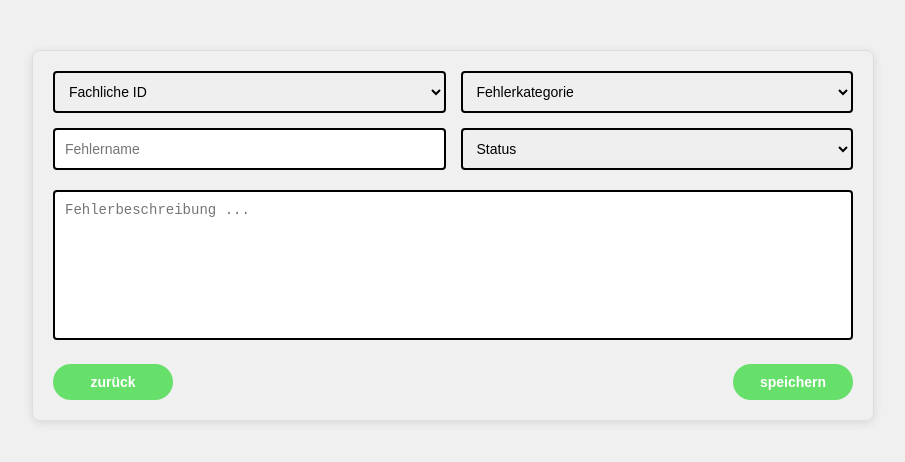
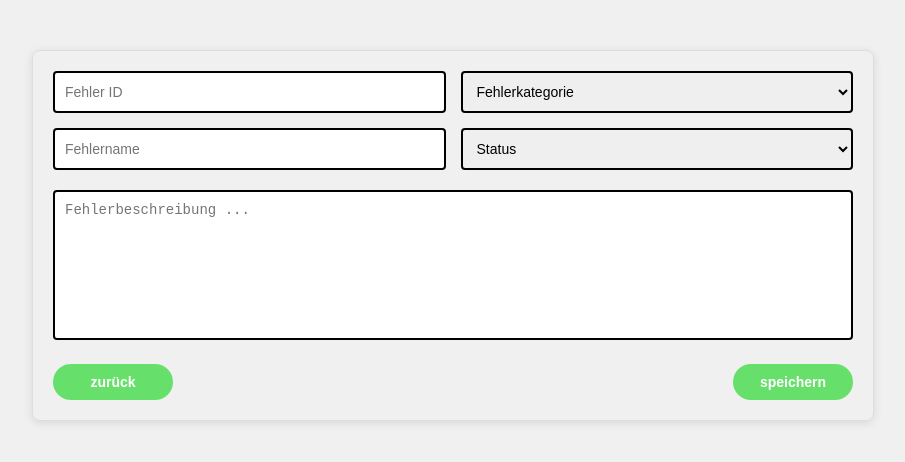
Before and after one commit to lukeIU17/fehlersystemweb, a React (Vite) app: page /0110 in a window 1280 px wide. Shown: the top 462 px of the page, without its empty margins (187-1092 px from the left). Built offline with nearby package versions, Linux system fonts and the light colour scheme; no server answers; what aws-amplify would draw is missing.

Commit message:
you can now report errors

```diff
--- a/src/App.tsx
+++ b/src/App.tsx
@@ -4,7 +4,7 @@ import MaterialButtons from './MaterialButtons.jsx';
 import MaterialOverview from "./MaterialOverview";
 import MaterialCreate from "./MaterialCreate";
 import ErrorOverview from "./ErrorOverview";
-import ErrorReport from "./ErrorReport.jsx";
+import ErrorReport from "./ErrorReport";
 import ErrorDetails from "./ErrorDetails.jsx";
 import DevCreateCourse from "./DevCreateCourse";
 
--- a/src/ErrorOverview.tsx
+++ b/src/ErrorOverview.tsx
@@ -48,7 +48,8 @@ const ErrorOverview = () => {
     };
 
     const handleReportError = () => {
-        navigate('/0110');
+        const routeState = {id: materialID};
+        navigate('/0110', { state: routeState });
     }
 
     const handleShowError = () => {
--- a/src/ErrorReport.jsx
+++ b/src/ErrorReport.tsx
@@ -1,50 +1,64 @@
 import { useState } from 'react';
 import './ErrorReport.css';
-import {useNavigate} from "react-router-dom";
+import {useLocation, useNavigate} from "react-router-dom";
+import type { Schema } from "../amplify/data/resource";
+import { generateClient } from 'aws-amplify/data';
+
+const client = generateClient<Schema>({
+    authMode: 'apiKey',
+});
 
 const ErrorReport = () => {
     const navigate = useNavigate();
-    const [fachlicheId, setFachlicheId] = useState('');
+    const location = useLocation();
+    const [fehlerID, setFehlerID] = useState('');
     const [fehlerKategorie, setFehlerKategorie] = useState('');
     const [fehlerName, setFehlerName] = useState('');
     const [status, setStatus] = useState('');
     const [beschreibung, setBeschreibung] = useState('');
+
+    function createError() {
+        client.models.Error.create({
+            errorID: fehlerID,
+            errorName: fehlerName,
+            errorType: fehlerKategorie,
+            description: beschreibung,
+            status: status,
+            materialID: location.state.id,
+        })
+    }
 
     const handleBack = () => {
         navigate(-1);
     };
 
     const handleSave = () => {
-        alert("Fehler gespeichert!");
+        createError();
         navigate('/0111');
     }
 
     return (
         <div className="report-container">
             <div className="report-grid">
-                <select
-                    value={fachlicheId}
-                    onChange={(e) => setFachlicheId(e.target.value)}
+                <input
+                    type="text"
+                    value={fehlerID}
+                    onChange={(e) => setFehlerID(e.target.value)}
+                    placeholder="Fehler ID"
                     className="report-input"
-                >
-                    <option value="">Fachliche ID</option>
-                    <option value="id1">ID 1</option>
-                    <option value="id2">ID 2</option>
-                    <option value="id2">ID 3</option>
-                    <option value="id2">ID 4</option>
-                    <option value="id2">ID 5</option>
-                </select>
+                />
                 <select
                     value={fehlerKategorie}
                     onChange={(e) => setFehlerKategorie(e.target.value)}
                     className="report-input"
                 >
                     <option value="">Fehlerkategorie</option>
-                    <option value="kategorie1">Kategorie 1</option>
-                    <option value="kategorie2">Kategorie 2</option>
-                    <option value="kategorie2">Kategorie 3</option>
-                    <option value="kategorie2">Kategorie 4</option>
-                    <option value="kategorie2">Kategorie 5</option>
+                    <option value='rechtschreibFehler'>Rechtschreib Fehler</option>
+                    <option value='grammatikalischerFehler'>Grammatikalischer Fehler</option>
+                    <option value='inhaltlicherFehler'>inhaltlicher Fehler</option>
+                    <option value='veralteteInformation'>veraltete Information</option>
+                    <option value='nichtVerfuegbarkeitVonVerlinktenMaterialien'>nicht Verfuegbarkeit von verlinkten Materialien</option>
+                    <option value='verbesserungsVorschlag'>Verbesserungsvorschlag</option>
                 </select>
                 <input
                     type="text"
@@ -59,10 +73,7 @@ const ErrorReport = () => {
                     className="report-input"
                 >
                     <option value="">Status</option>
-                    <option value="new">Neu</option>
-                    <option value="reviewing">In Bearbeitung</option>
-                    <option value="pending">Wartet auf Feedback</option>
-                    <option value="declined">Abgelehnt</option>
+                    <option value='new'>Neu</option>
                 </select>
             </div>
             <textarea
```
Also changed, not shown: 1 other file (tests, documents, lock files or other folders).
